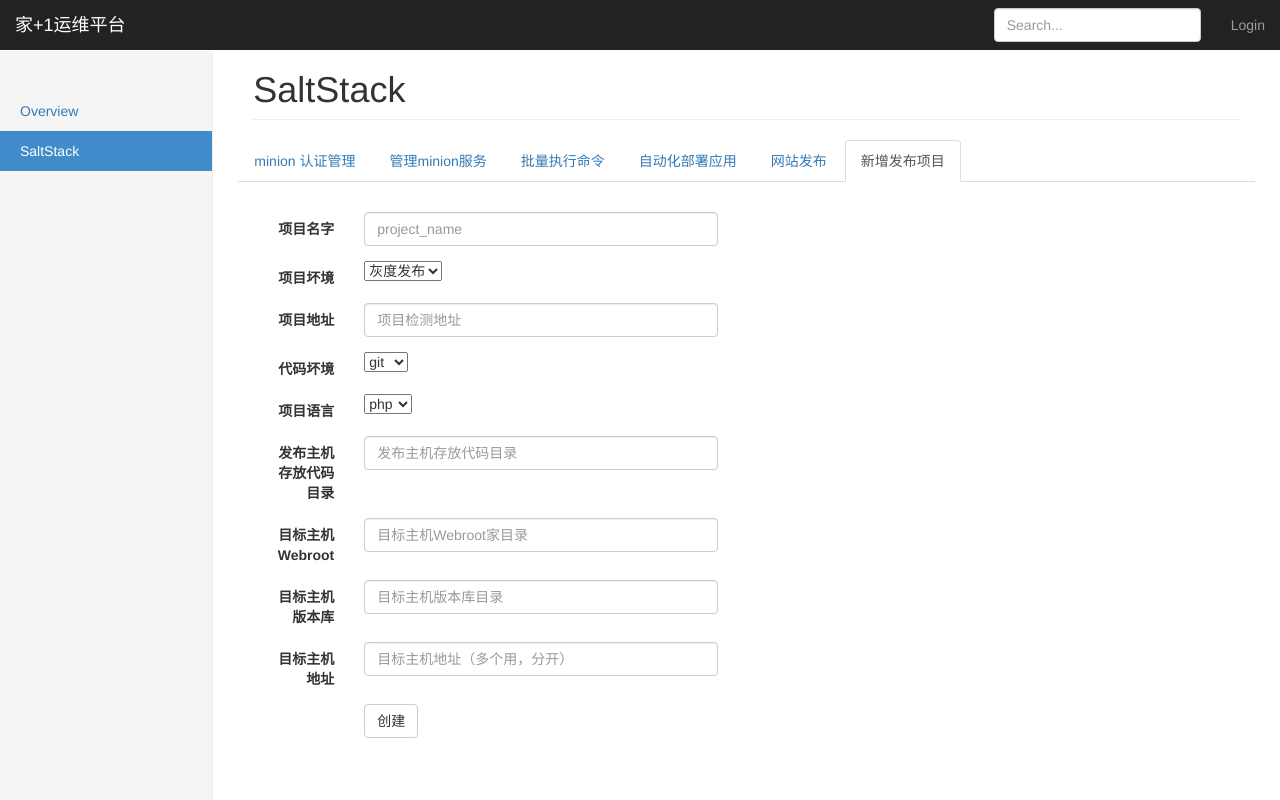
After one commit to linuxunix/salt-api, a Django app: page /saltstack/salt_project_new/ in a window 1280 px wide. The commit adds this page. Run offline with Django 3.2, Linux system fonts and the light colour scheme; some libraries are stand-ins or nearby versions.

Commit message:
update salt_deploy

```diff
--- a/saltstack/urls.py
+++ b/saltstack/urls.py
@@ -12,4 +12,5 @@ urlpatterns = [
          url(r'^salt_cmd_result/$', views.salt_cmd_result, name='salt_cmd_result'),
          url(r'^salt_deploy/$', views.salt_deploy, name='salt_deploy'),
          url(r'^salt_web_deploy/$', views.salt_web_deploy, name='salt_web_deploy'),
+         url(r'^salt_project_new/$', views.salt_project_new, name='salt_project_new'),
     ]
--- a/saltstack/views.py
+++ b/saltstack/views.py
@@ -4,6 +4,7 @@ from saltapi import SaltAPI
 from mysqlapi import MysqlApi
 from django.http import HttpResponse
 from django.views.decorators.csrf import csrf_exempt
+from saltstack import utils
 import os
 os.environ.setdefault("DJANGO_SETTINGS_MODULE", "salt.settings")
 try:
@@ -97,3 +98,12 @@ def test2(request):
 def salt_web_deploy(request):
     Accepted_Keys = SaltAPI().list_all_key()[0]
     return render(request, 'SaltStack/salt_web_deploy.html', locals())
+
+
+def salt_project_new(request):
+    if request.method == 'GET':
+        return render(request, 'SaltStack/salt_project_new.html', locals())
+    elif request.method == 'POST':
+        salt_project_new = utils.Project_deploy_create(request)
+        salt_project_new.create()
+        return HttpResponse("create sussess!")
--- a/templates/SaltStack/salt-api.html
+++ b/templates/SaltStack/salt-api.html
@@ -19,6 +19,7 @@
           <li role="presentation"><a href="{% url 'salt_many_cmd'%}">批量执行命令</a></li>
            <li role="presentation"><a href="{% url 'salt_deploy' %}">自动化部署应用</a></li>
            <li role="presentation"><a href="{% url 'salt_web_deploy' %}">网站发布</a></li>
+            <li role="presentation"><a href="{% url 'salt_project_new' %}">新增发布项目</a></li>
         </ul>
     </div>
 
--- /dev/null
+++ b/templates/SaltStack/salt_project_new.html
@@ -0,0 +1,185 @@
+{% extends 'base.html' %}
+
+
+{% block css %}
+{% load staticfiles %}
+        <script src="/static/bootstrap-fileinput/js/fileinput.js"></script>
+        <script src="/static/bootstrap-fileinput/js/fileinput_locale_zh.js"></script>
+        <script src="/static/bootstrap-fileinput/js/plugins/canvas-to-blob.js"></script>
+        <link href="/static/bootstrap-fileinput/css/fileinput.min.css" rel="stylesheet">
+        <script src="/static/bootstrap-fileinput/js/fileinput.js"></script>
+        <script src="/static/bootstrap-fileinput/js/fileinput_locale_zh.js"></script>
+        <script src="/static/bootstrap-fileinput/js/plugins/canvas-to-blob.js"></script>
+        <link href="/static/bootstrap-fileinput/css/fileinput.min.css" rel="stylesheet">
+
+<script type="text/javascript" src="{% static 'js/jquery.js' %}"></script>
+{% endblock %}
+{% block sidebar %}
+<ul class="nav nav-sidebar">
+<li ><a href="/"><a href="/">Overview <span class="sr-only">(current)</span></a></li>
+<li class="active"><a href="{% url 'salt-api' %}">SaltStack</a></li>
+</ul>
+{% endblock %}
+{% block content-panel %}
+<h1 class="page-header">SaltStack</h1>
+
+<div class="row placeholders">
+
+        <ul class="nav nav-tabs" role="tablist">
+          <li role="presentation" ><a href="{% url 'salt-api' %}">minion 认证管理</a></li>
+          <li role="presentation"><a href="#">管理minion服务</a></li>
+          <li role="presentation"><a href="{% url 'salt_many_cmd'%}">批量执行命令</a></li>
+           <li role="presentation"><a href="{% url 'salt_deploy' %}">自动化部署应用</a></li>
+          <li role="presentation"><a href="{% url 'salt_web_deploy' %}">网站发布</a></li>
+           <li role="presentation" class="active"><a href="#">新增发布项目</a></li>
+        </ul>
+    </div>
+<div class="container-fluid">
+    <div class="row">
+           <div class="col-md-7">
+                <form class="form-horizontal" method="post" action="" enctype="multipart/form-data"> {% csrf_token %}
+                      <div class="form-group">
+                            <label for="project_name" class="col-sm-2 control-label">项目名字</label>
+                            <div class="col-sm-8">
+                              <input type="text" class="form-control" name="project_name" placeholder="project_name">
+                            </div>
+                       </div>
+                        <div class="form-group">
+                            <label for="project_env" class="col-sm-2 control-label">项目坏境</label>
+                            <div class="col-sm-10">
+                                  <select  id="project_env" name="project_env">
+                                    <option value="dev_env" name="dev_env" >灰度发布</option>
+                                    <option value="pro_env" name="pro_env">正式坏境</option>
+                                  </select>
+                            </div>
+                      </div>
+                      <div class="form-group">
+                            <label for="project_addr" class="col-sm-2 control-label">项目地址</label>
+                            <div class="col-sm-8">
+                              <input type="text" class="form-control" name="project_addr" placeholder="项目检测地址">
+                            </div>
+                       </div>
+                        <div class="form-group">
+                            <label for="code_env" class="col-sm-2 control-label">代码坏境</label>
+                            <div class="col-sm-10">
+                                  <select  id="code_env" name="code_env">
+                                    <option value="git" name="git" >git</option>
+                                    <option value="svn" name="svn">svn</option>
+                                  </select>
+                            </div>
+                      </div>
+                       <div class="form-group">
+                            <label for="project_language" class="col-sm-2 control-label">项目语言</label>
+                            <div class="col-sm-10">
+                                  <select  id="project_language" name="project_language">
+                                    <option value="php" name="php" >php</option>
+                                    <option value="java" name="java">java</option>
+                                  </select>
+                            </div>
+                      </div>
+                      <div class="form-group">
+                            <label for="deploy_dir" class="col-sm-2 control-label">发布主机存放代码目录</label>
+                            <div class="col-sm-8">
+                              <input type="text" class="form-control" name="deploy_dir" placeholder="发布主机存放代码目录">
+                            </div>
+                       </div>
+                      <div class="form-group">
+                            <label for="target_webroot" class="col-sm-2 control-label">目标主机Webroot</label>
+                            <div class="col-sm-8">
+                              <input type="text" class="form-control" name="target_webroot" placeholder="目标主机Webroot家目录">
+                            </div>
+                       </div>
+                      <div class="form-group">
+                            <label for="target_releases" class="col-sm-2 control-label">目标主机版本库</label>
+                            <div class="col-sm-8">
+                              <input type="text" class="form-control" name="target_releases" placeholder="目标主机版本库目录">
+                            </div>
+                       </div>
+                      <div class="form-group">
+                            <label for="target_server" class="col-sm-2 control-label">目标主机地址</label>
+                            <div class="col-sm-8">
+                              <input type="text" class="form-control" name="target_server" placeholder="目标主机地址（多个用，分开）">
+                            </div>
+                       </div>
+                      <div class="form-group">
+                        <div class="col-sm-offset-2 col-sm-10">
+                          <button type="submit" class="btn btn-default">创建</button>
+                        </div>
+                      </div>
+                </form>
+           </div>
+</div>
+
+{% endblock %}
+
+{% block js %}
+
+<script>
+$(document).ready(function() {
+     $('#Unaccepted_Key_Submit').click(function (){
+         var Unaccepted_Key=$('#Unaccepted_Key').val();
+        $.ajax({
+            url:"{% url 'accepted_key' %}",
+            type: "POST",
+            dataType: "json",
+            data: { Unaccepted_Key: Unaccepted_Key },
+            success:function (d) {
+                $('#success_info').show();
+                $('#success_info').html(d);
+                function reload(){
+                     window.location.reload();
+                    }
+//                    延迟3秒执行reload刷新函数
+                setTimeout(reload, 3000);
+                 },
+            error:function (e) {
+                $('#error_info').html(e.responseText);
+            }
+    });
+    });
+
+     $('#Accepted_Key_Submit').click(function (){
+         var Accepted_Key=$('#Accepted_Key').val();
+        $.ajax({
+            url:"{% url 'delete_key' %}",
+            type: "POST",
+            dataType: "json",
+            data: { Accepted_Key: Accepted_Key },
+            success:function (d) {
+                $('#success_info').show();
+                $('#success_info').html(d);
+                function reload(){
+                     window.location.reload();
+                    }
+//                    延迟3秒执行reload刷新函数
+                setTimeout(reload, 3000);
+                 },
+            error:function (e) {
+                $('#error_info').html(e.responseText);
+            }
+    });
+    });
+
+     $('#Select_Host_Submit').click(function (){
+         var Select_Host=$('#Select_Host').val();
+//         alert(Select_Host);
+        $.ajax({
+            url:"{% url 'salt_test' %}",
+            type: "POST",
+            dataType: "json",
+            data: { Select_Host: Select_Host },
+            success:function (d) {
+                $('#test_info').val(d);
+             },
+            error:function (e) {
+                $('#error_info').html(e.responseText);
+            }
+    });
+    });
+
+
+ });
+
+</script>
+
+{% endblock %}
```
Also changed, not shown: salt/settings.py (+5 -2 lines), saltstack/models.py (added, +31 -0 lines), saltstack/utils.py (added, +25 -0 lines), templates/SaltStack/salt_deploy.html (+7 -0 lines), templates/SaltStack/salt_many_cmd.html (+7 -1 lines), templates/SaltStack/salt_web_deploy.html (+23 -65 lines).
